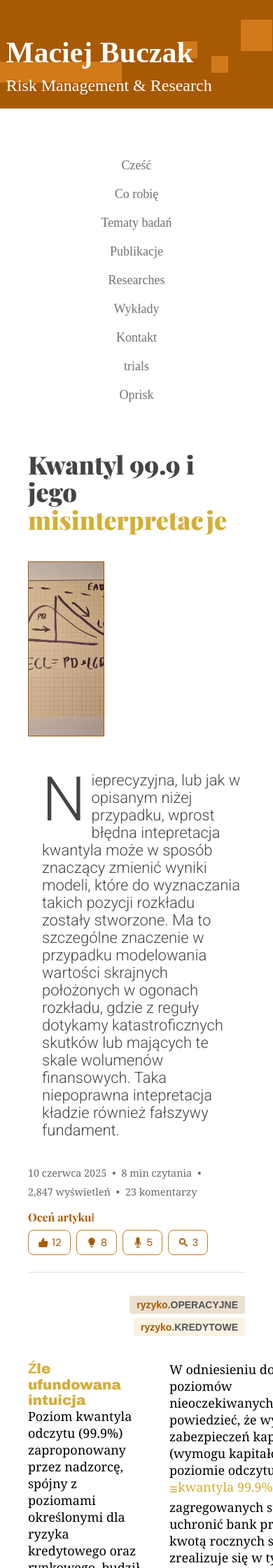
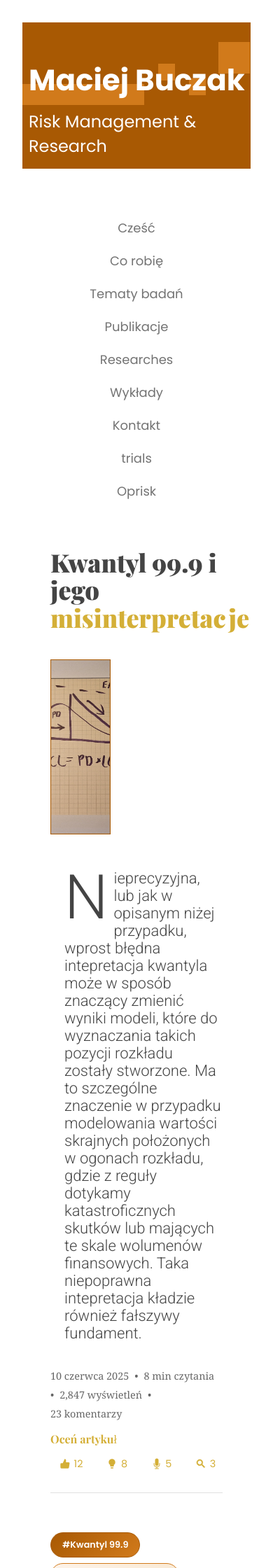
Before and after one commit to MaciejBuczak/risk-research, a Jekyll site: the page built from art-oprisk-kw999_v5_1.md, in a window 390 px wide. Shown: the top 2240 px of the page at 70% size. Built offline with Jekyll 4.4.1, drawn with Linux system fonts in a browser that asks for light colours; some of the changed text lies outside the part shown.

Commit message:
Update art-oprisk-kw999-layout_v5_1.html

```diff
--- a/_layouts/art-oprisk-kw999-layout_v5_1.html
+++ b/_layouts/art-oprisk-kw999-layout_v5_1.html
@@ -793,7 +791,6 @@
           margin-bottom: 2rem;
           font-family: 'Poppins', sans-serif;
         }
-
         .meta-info {
           display: flex;
           gap: 1rem;
@@ -802,34 +799,29 @@
           color: #666;
           margin-bottom: 1rem;
         }
-
         .meta-item {
           display: flex;
           align-items: center;
           gap: 0.3rem;
         }
-
         .rating-section {
           display: flex;
           align-items: center;
           gap: 1rem;
         }
-
         .rating-text {
           font-size: 16px;
-  color: #a85903;
+          color: #D4AF37;
           font-weight: 500;
           font-family: 'Playfair Display', serif;
         }
-
         .rating-buttons {
           display: flex;
           gap: 0.5rem;
         }
-
         .rating-btn {
           background: none;
-  border: 1px solid #d17a1b;
+          border: none;
           padding: 0.4rem 0.8rem;
           border-radius: 8px;
           cursor: pointer;
@@ -839,22 +831,15 @@
           align-items: center;
           gap: 0.3rem;
           position: relative;
-  color: #a85903;
+          color: #D4AF37;
           font-family: 'Poppins', sans-serif;
         }
-
         .rating-btn:hover {
-  background: #fdf3e9;
-  border-color: #a85903;
-  transform: translateY(-1px);
+          color: #a85903;
         }
-
         .rating-btn.active {
-  background: #a85903;
-  color: white;
-  border-color: #a85903;
+          color: #a85903;
         }
-
         .tooltip {
           position: absolute;
           bottom: 100%;
@@ -872,7 +857,6 @@
           margin-bottom: 0.3rem;
           font-family: 'Poppins', sans-serif;
         }
-
         .tooltip::after {
           content: '';
           position: absolute;
@@ -882,12 +866,79 @@
           border: 4px solid transparent;
           border-top-color: #a85903;
         }
-
         .rating-btn:hover .tooltip {
           opacity: 1;
           visibility: visible;
         }
 
+        /* NOWE STYLE DLA TAGÓW */
+        .article-tags {
+          margin-top: 2rem;
+          padding: 1.5rem 0;
+        }
+
+
+
+        .tags-container {
+          display: flex;
+          flex-wrap: wrap;
+          gap: 0.8rem;
+        }
+
+        .tag {
+          background: linear-gradient(135deg, #fdf3e9 0%, #f9e8d1 100%);
+          border: 1px solid #d17a1b;
+          color: #a85903;
+          padding: 0.6rem 1.2rem;
+          border-radius: 25px;
+          font-size: 0.85rem;
+          font-weight: 500;
+          font-family: 'Poppins', sans-serif;
+          text-decoration: none;
+          transition: all 0.3s ease;
+          cursor: pointer;
+          position: relative;
+          overflow: hidden;
+        }
+
+        .tag::before {
+          content: '';
+          position: absolute;
+          top: 0;
+          left: -100%;
+          width: 100%;
+          height: 100%;
+          background: linear-gradient(90deg, transparent, rgba(168, 89, 3, 0.1), transparent);
+          transition: left 0.5s ease;
+        }
+
+        .tag:hover {
+          background: linear-gradient(135deg, #a85903 0%, #d17a1b 100%);
+          color: white;
+          border-color: #a85903;
+          transform: translateY(-2px);
+          box-shadow: 0 4px 12px rgba(168, 89, 3, 0.3);
+        }
+
+        .tag:hover::before {
+          left: 100%;
+        }
+
+        .tag.primary {
+          background: linear-gradient(135deg, #a85903 0%, #d17a1b 100%);
+          color: white;
+          border-color: #a85903;
+          font-weight: 600;
+        }
+
+        .tag.primary:hover {
+          background: linear-gradient(135deg, #8b4a02 0%, #b86518 100%);
+          transform: translateY(-2px) scale(1.05);
+        }
+
+
+
+        /* Responsywność */
         @media (max-width: 600px) {
           .meta-info {
             flex-wrap: wrap;
@@ -899,7 +950,28 @@
             align-items: flex-start;
             gap: 0.5rem;
           }
+
+          .tags-container {
+            gap: 0.5rem;
           }
+
+          .tag {
+            padding: 0.5rem 1rem;
+            font-size: 0.8rem;
+          }
+        }
+
+        /* Style dla przykładu */
+        body {
+          font-family: 'Poppins', sans-serif;
+          max-width: 800px;
+          margin: 0 auto;
+          padding: 2rem;
+          background: #fafafa;
+        }
+
+
+
 
 
   </style>
@@ -1123,7 +1195,11 @@
 
 
 
-<!-- SEKCJA METADANYCH ARTYKUŁU - DODANA TUTAJ -->
+
+
+
+
+ <!-- TWOJA ISTNIEJĄCA SEKCJA METADANYCH -->
     <div class="article-meta">
       <div class="meta-info">
         <div class="meta-item">10 czerwca 2025</div>
@@ -1169,9 +1245,49 @@
       </div>
     </div>
 
+    <!-- NOWA SEKCJA Z TAGAMI -->
+    <div class="article-tags">
+      <div class="tags-container">
+        <a href="#" class="tag primary">
+          #Kwantyl 99.9
+        </a>
+        <a href="#" class="tag">
+          #Zarządzanie ryzykiem
+        </a>
+        <a href="#" class="tag">
+          #Modelowanie finansowe
+        </a>
+        <a href="#" class="tag">
+          #Rozłożenie ogona
+        </a>
+        <a href="#" class="tag">
+          #Interpretacja danych
+        </a>
+        <a href="#" class="tag">
+          #Analiza statystyczna
+        </a>
+        <a href="#" class="tag">
+          #Ocena ryzyka
+        </a>
+      </div>
+    </div>
 
+    <script>
+        // Funkcja oceniania (już istniejąca)
+        function rate(type) {
+            console.log('Oceniono jako:', type);
+            // Tutaj możesz dodać logikę zapisywania ocen
+        }
 
-
+        // Funkcja dla tagów
+        document.querySelectorAll('.tag').forEach(tag => {
+            tag.addEventListener('click', function(e) {
+                e.preventDefault();
+                console.log('Kliknięto tag:', this.textContent.trim());
+                // Tutaj możesz dodać logikę nawigacji do strony z tagiem
+            });
+        });
+    </script>
 
 
 
```
Also changed, not shown: other parts of _layouts/art-oprisk-kw999-layout_v5_1.html (+1 -3 lines). Lines whose indentation alone changed are shown as unchanged.
